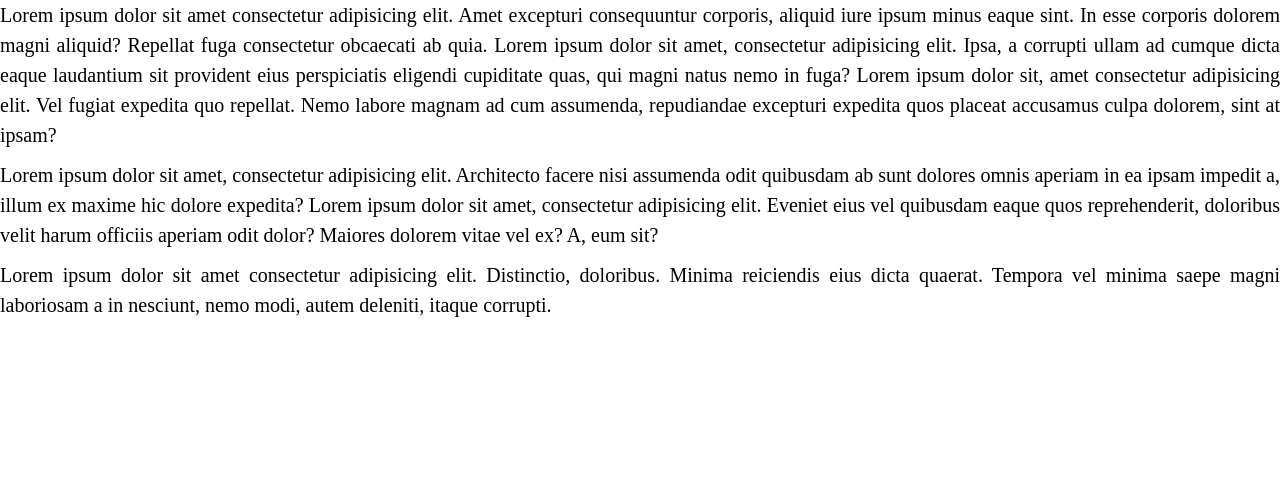
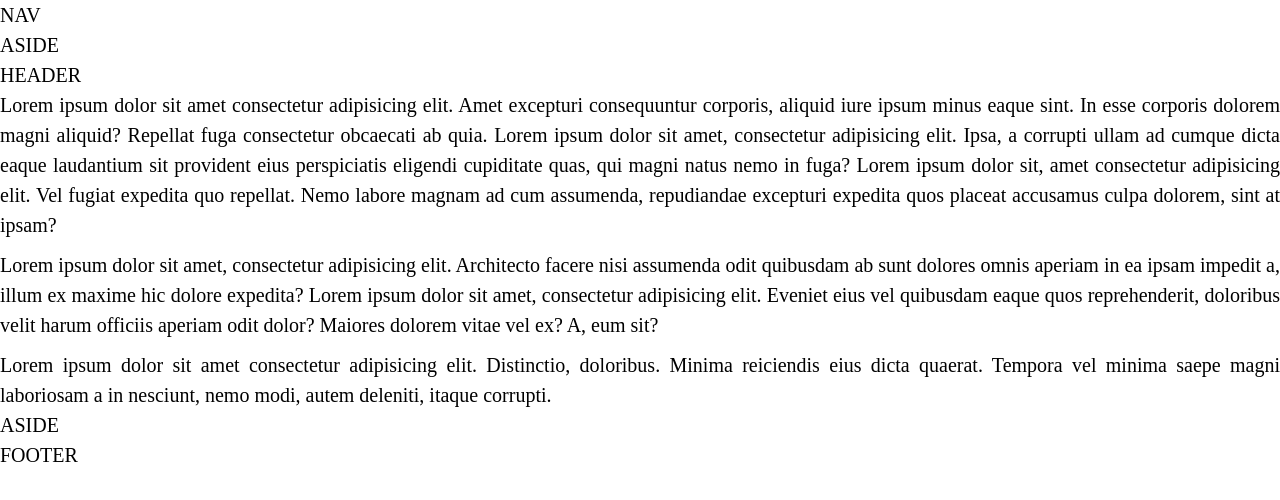
Before and after one commit to squall-io/ui.rent-and-live.com, a website: page index.html in a window 1280 px wide. Drawn offline with nearby package versions, Linux system fonts and the light colour scheme; files that its build step writes are made by us from their sources; a web font is replaced by a local one.

Commit message:
frame general page flow
everthing is in main b/c of how React and Angular inject routers

```diff
--- a/index.html
+++ b/index.html
@@ -8,6 +8,15 @@
     <title>Rent & Live</title>
 </head>
 <body>
+    <main>
+        <nav>NAV</nav>
+        <section>
+            <aside>ASIDE</aside>
+            <article>
+                <header>
+                    HEADER
+                </header>
+                <div>
                     <p>
                         Lorem ipsum dolor sit amet consectetur adipisicing elit. Amet excepturi consequuntur corporis, aliquid iure ipsum minus eaque sint. In esse corporis dolorem magni aliquid? Repellat fuga consectetur obcaecati ab quia.
                         Lorem ipsum dolor sit amet, consectetur adipisicing elit. Ipsa, a corrupti ullam ad cumque dicta eaque laudantium sit provident eius perspiciatis eligendi cupiditate quas, qui magni natus nemo in fuga?
@@ -20,5 +29,11 @@
                     <p>
                         Lorem ipsum dolor sit amet consectetur adipisicing elit. Distinctio, doloribus. Minima reiciendis eius dicta quaerat. Tempora vel minima saepe magni laboriosam a in nesciunt, nemo modi, autem deleniti, itaque corrupti.
                     </p>
+                </div>
+            </article>
+            <aside>ASIDE</aside>
+        </section>
+        <footer>FOOTER</footer>
+    </main>
 </body>
 </html>
```
Lines whose indentation alone changed are shown as unchanged.
